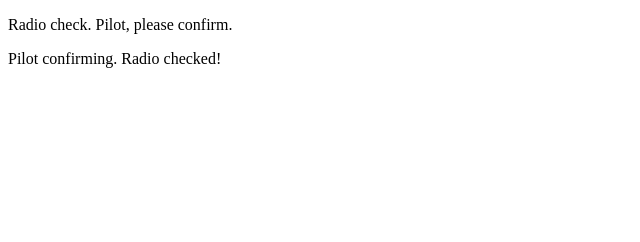
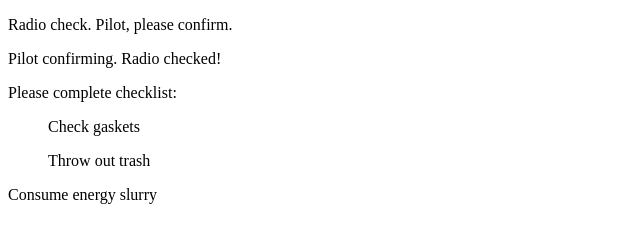
Before and after one commit to trappmichael/communication-log, a plain HTML site: page index.html in a window 1280 px wide. Shown: the whole page, without its empty margins (0-640 px from the left). Drawn offline with Linux system fonts and the light colour scheme.

Commit message:
Sent checklist for Pilot.

```diff
--- a/index.html
+++ b/index.html
@@ -3,5 +3,9 @@
    <body>
       <p>Radio check. Pilot, please confirm.</p>
       <p>Pilot confirming. Radio checked!</p>
+      <p>Please complete checklist:</p>
+      <ol>Check gaskets</ol>
+      <ol>Throw out trash</ol>
+      <o1>Consume energy slurry</o1>
    </body>
 </html>
```
